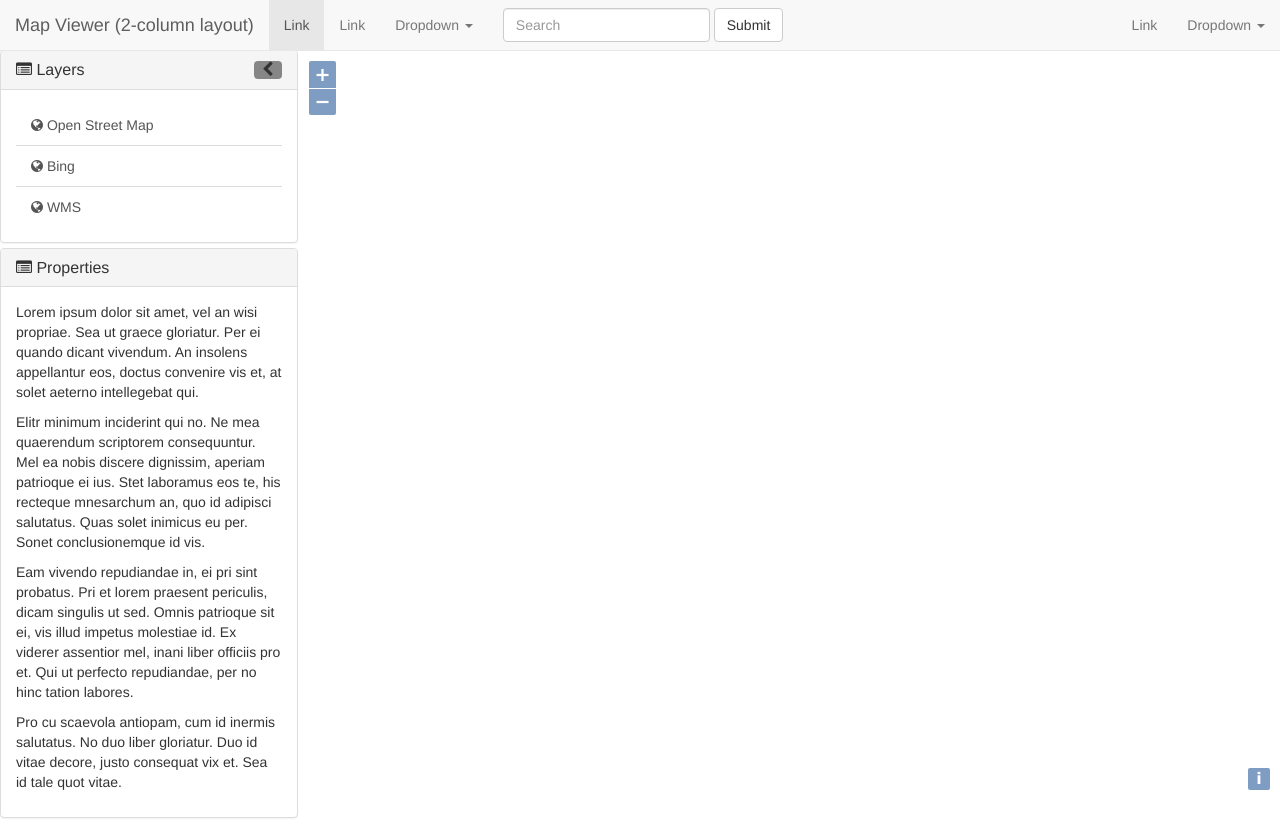
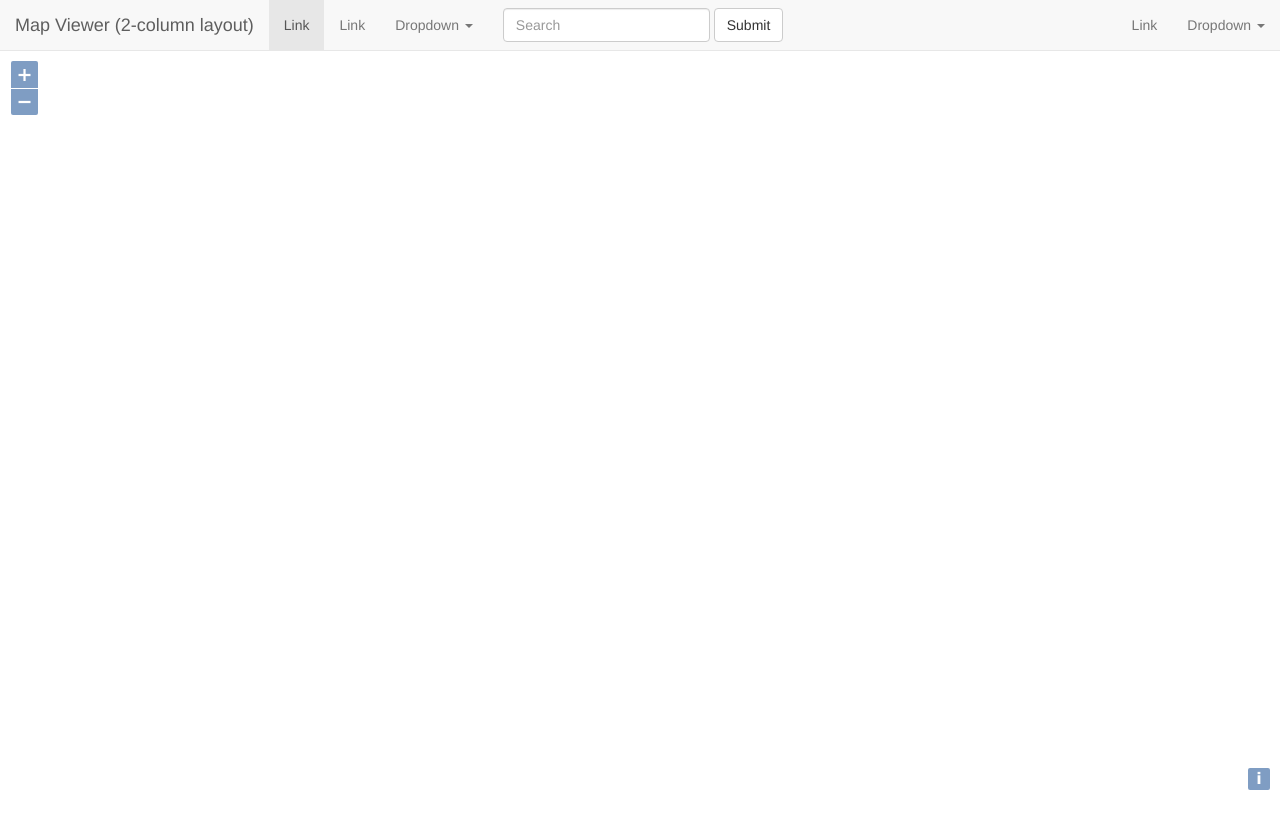
Before and after one commit to ggerard2/bootstrap-viewer-template, a plain HTML site: page 2-column/index.html in a window 1280 px wide. After the commit the page ends 800 px from the top, so only its background shows below. Drawn offline with nearby package versions, Linux system fonts and the light colour scheme.

Commit message:
Left Panel Changes

```diff
--- a/2-column/index.html
+++ b/2-column/index.html
@@ -180,64 +180,6 @@
       <div class="navbar-offset"></div>
       <div id="map">
       </div>
-      <div class="row main-row">
-        <div class="col-sm-4 col-md-3 sidebar sidebar-left pull-left">
-          <div class="panel-group sidebar-body" id="accordion-left">
-            <div class="panel panel-default">
-              <div class="panel-heading">
-                <h4 class="panel-title">
-                  <a data-toggle="collapse" href="#layers">
-                    <i class="fa fa-list-alt"></i>
-                    Layers
-                  </a>
-                  <span class="pull-right slide-submenu">
-                    <i class="fa fa-chevron-left"></i>
-                  </span>
-                </h4>
-              </div>
-              <div id="layers" class="panel-collapse collapse in">
-                <div class="panel-body list-group">
-                  <a href="#" class="list-group-item">
-                    <i class="fa fa-globe"></i> Open Street Map
-                  </a>
-                  <a href="#" class="list-group-item">
-                    <i class="fa fa-globe"></i> Bing
-                  </a>
-                  <a href="#" class="list-group-item">
-                    <i class="fa fa-globe"></i> WMS
-                  </a>
-                </div>
-              </div>
-            </div>
-            <div class="panel panel-default">
-              <div class="panel-heading">
-                <h4 class="panel-title">
-                  <a data-toggle="collapse" href="#properties">
-                    <i class="fa fa-list-alt"></i>
-                    Properties
-                  </a>
-                </h4>
-              </div>
-              <div id="properties" class="panel-collapse collapse in">
-                <div class="panel-body">
-                  <p>
-                  Lorem ipsum dolor sit amet, vel an wisi propriae. Sea ut graece gloriatur. Per ei quando dicant vivendum. An insolens appellantur eos, doctus convenire vis et, at solet aeterno intellegebat qui.
-                  </p>
-                  <p>
-                  Elitr minimum inciderint qui no. Ne mea quaerendum scriptorem consequuntur. Mel ea nobis discere dignissim, aperiam patrioque ei ius. Stet laboramus eos te, his recteque mnesarchum an, quo id adipisci salutatus. Quas solet inimicus eu per. Sonet conclusionemque id vis.
-                  </p>
-                  <p>
-                  Eam vivendo repudiandae in, ei pri sint probatus. Pri et lorem praesent periculis, dicam singulis ut sed. Omnis patrioque sit ei, vis illud impetus molestiae id. Ex viderer assentior mel, inani liber officiis pro et. Qui ut perfecto repudiandae, per no hinc tation labores.
-                  </p>
-                  <p>
-                  Pro cu scaevola antiopam, cum id inermis salutatus. No duo liber gloriatur. Duo id vitae decore, justo consequat vix et. Sea id tale quot vitae.
-                  </p>
-                </div>
-              </div>
-            </div>
-          </div>
-        </div>
-      </div>
       <div class="mini-submenu mini-submenu-left pull-left">
         <i class="fa fa-list-alt"></i>
       </div>
```
